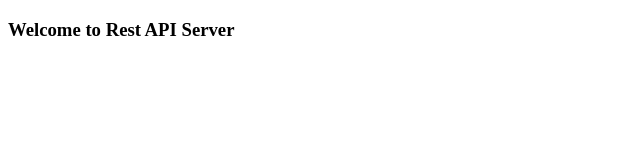
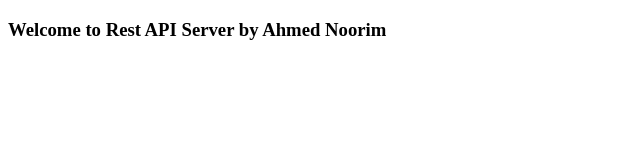
Before and after one commit to AhmedNoorim/REST-API-WithOut-DB, a website: page views/index.html in a window 1280 px wide. Shown: the whole page, without its empty margins (0-640 px from the left). Drawn offline with Linux system fonts and the light colour scheme.

Commit message:
Update index.html

```diff
--- a/views/index.html
+++ b/views/index.html
@@ -8,7 +8,7 @@
 </head>
 
 <body>
-    <h3>Welcome to Rest API Server</h3>
+    <h3>Welcome to Rest API Server by Ahmed Noorim</h3>
 </body>
 
 </html>
```
